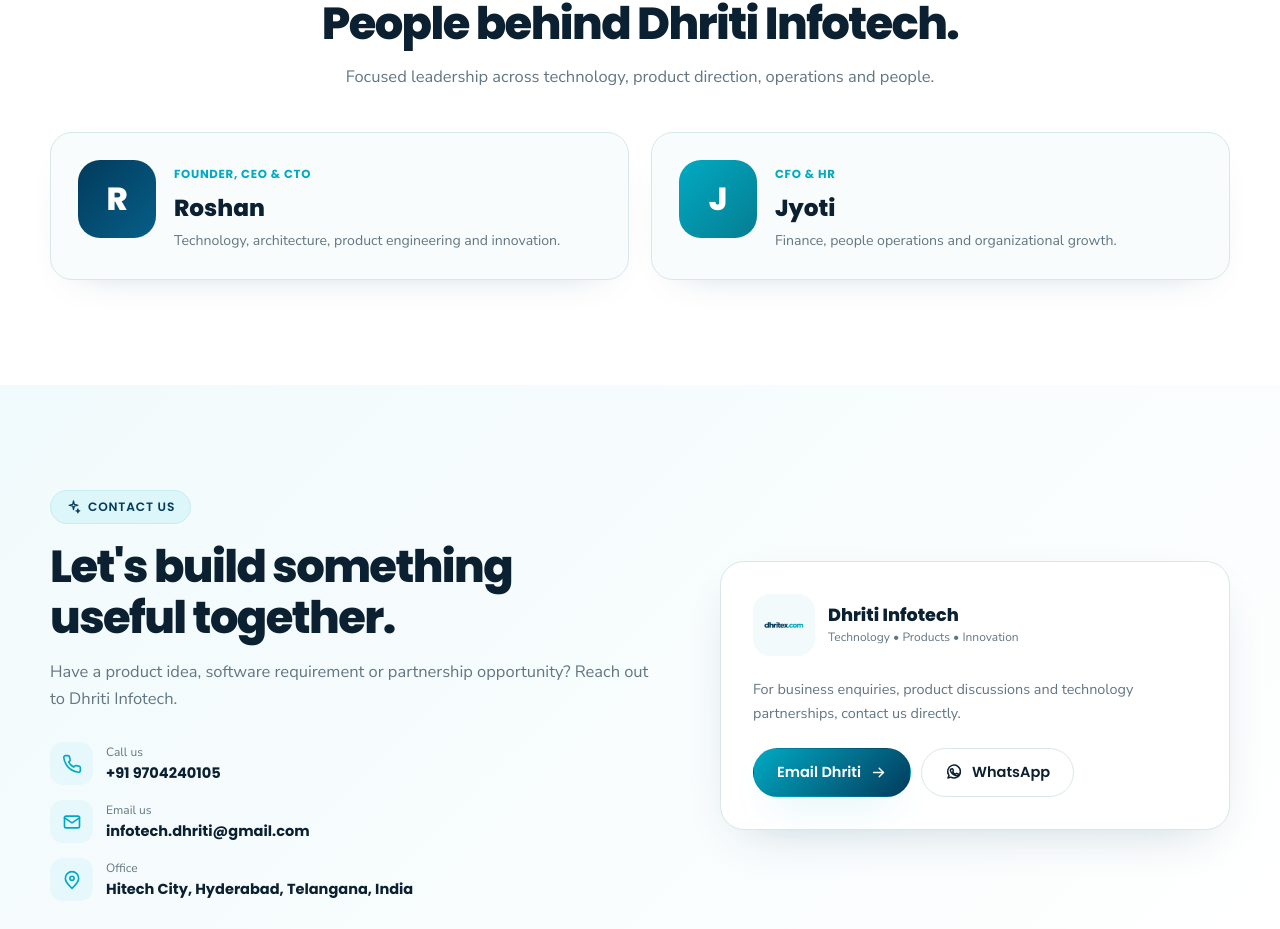
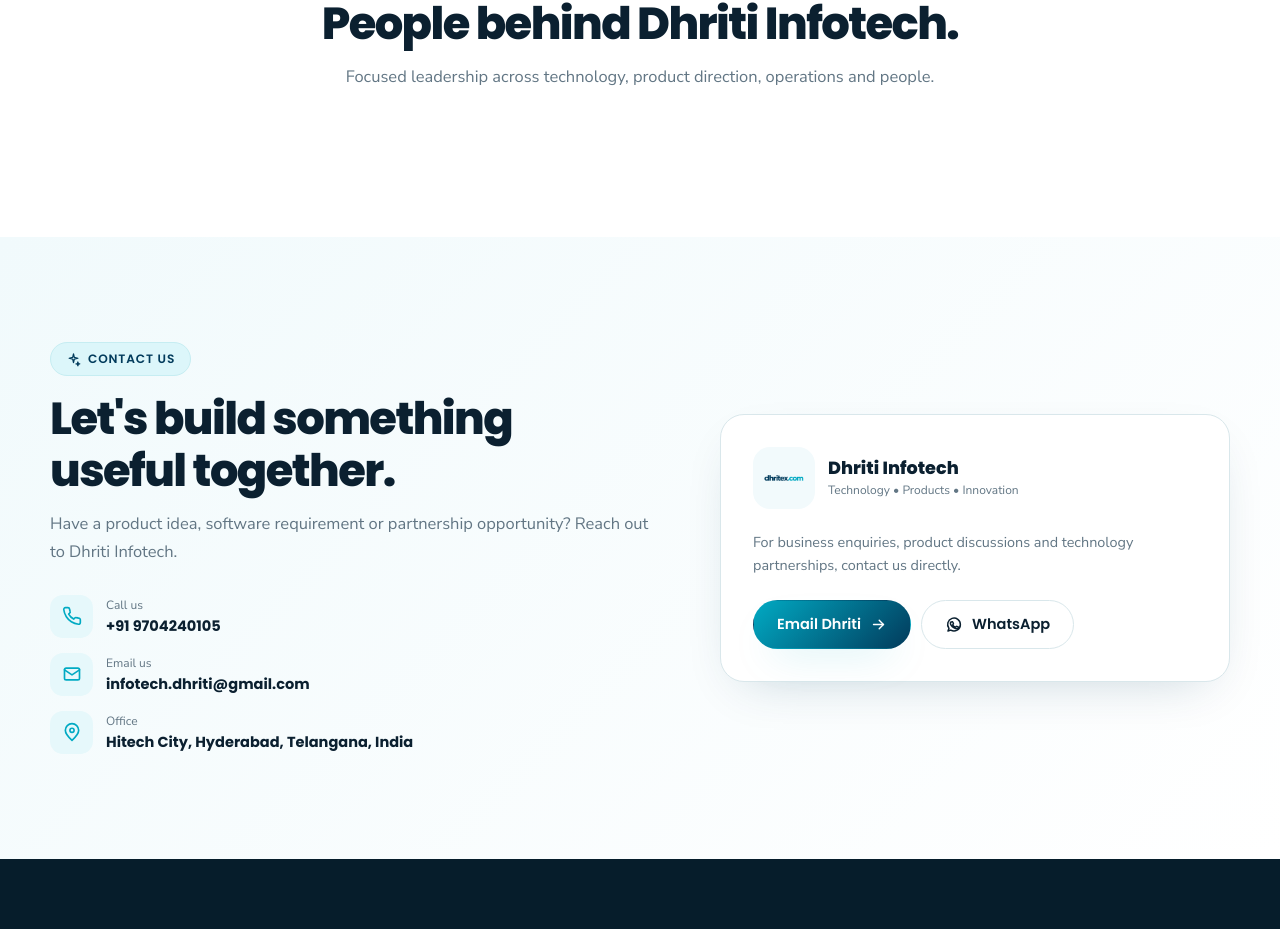
Before and after one commit to dhriti-infotech/dhritex.com, a React (Vite) app: page / in a window 1280 px wide. Shown: the part 3536-4465 px from the top of the page. Built offline with nearby package versions, Linux system fonts and the light colour scheme.

Commit message:
removed founder name

```diff
--- a/src/main.jsx
+++ b/src/main.jsx
@@ -170,8 +170,8 @@
         <div className="container">
           <SectionHeading eyebrow="Leadership" title="People behind Dhriti Infotech." center>Focused leadership across technology, product direction, operations and people.</SectionHeading>
           <div className="leadership-grid">
-            <article className="leader-card"><div className="leader-avatar">R</div><div><span>Founder, CEO &amp; CTO</span><h3>Roshan</h3><p>Technology, architecture, product engineering and innovation.</p></div></article>
-            <article className="leader-card"><div className="leader-avatar cyan-bg">J</div><div><span>CFO &amp; HR</span><h3>Jyoti</h3><p>Finance, people operations and organizational growth.</p></div></article>
+            {/* <article className="leader-card"><div className="leader-avatar">R</div><div><span>Founder&amp; CEO</span><h3>Jyoti Singh</h3><p>Technology, architecture, product engineering and innovation.</p></div></article> */}
+            {/* <article className="leader-card"><div className="leader-avatar cyan-bg">J</div><div><span>CFO &amp; HR</span><h3>Jyoti</h3><p>Finance, people operations and organizational growth.</p></div></article> */}
           </div>
         </div>
       </section>
```
